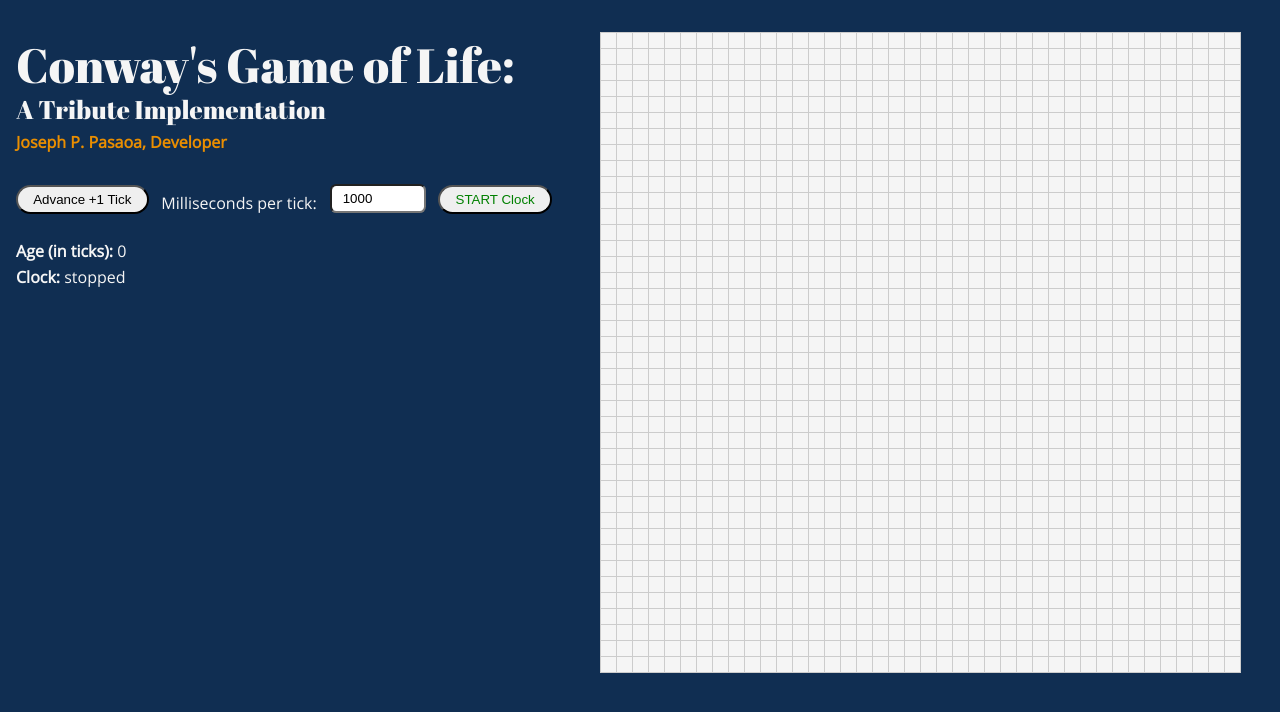
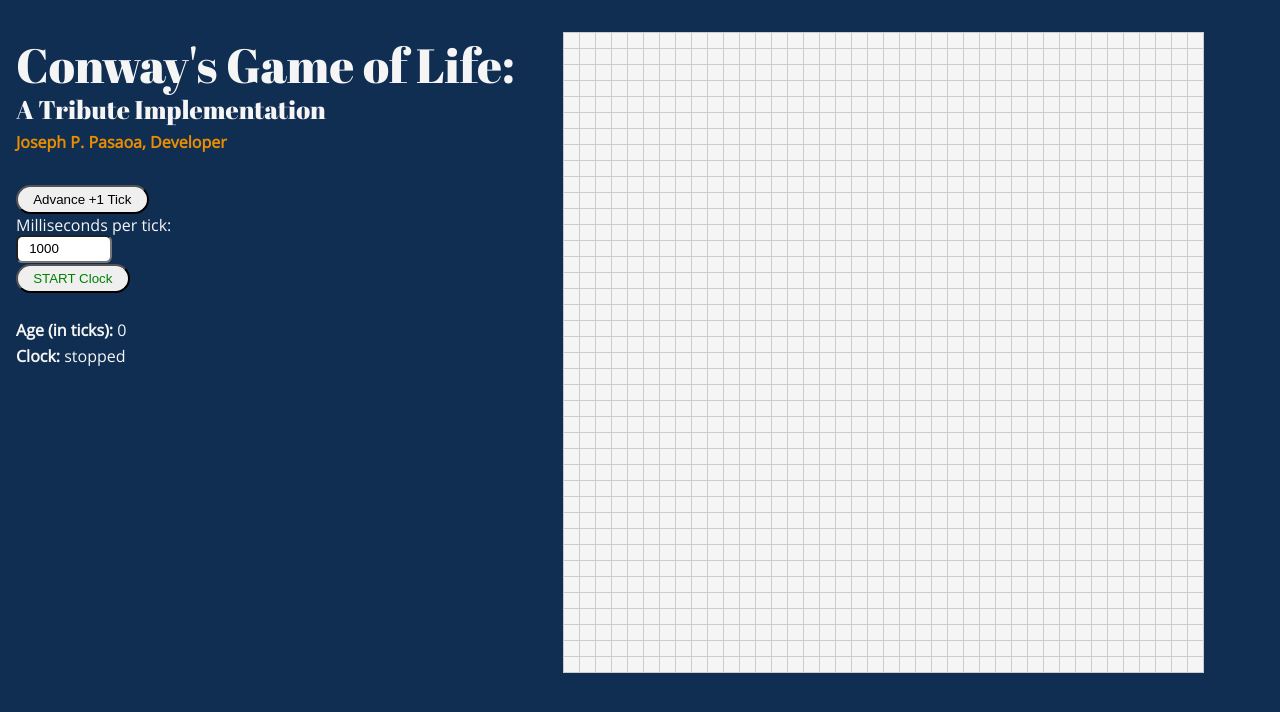
Before and after one commit to joseph-p-pasaoa/conways-game-of-life--react-ts, a React (Create React App) app: page / in a window 1280 px wide. Shown: the top 712 px of the page. Built offline with nearby package versions, Linux system fonts and the light colour scheme.

Commit message:
switch controls to column flex temporarily so styling can be postponed

```diff
--- a/src/App.scss
+++ b/src/App.scss
@@ -129,13 +129,13 @@ h3.developer {
 }
 
 .controls {
-    @include flex-striaght(row, flex-start, flex-end);
+    @include flex-striaght(column, flex-start, flex-start);
 
     margin-top: 2rem;
 
-    * + * {
-        margin-left: .8rem;
-    }
+    // * + * {
+    //     margin-left: .8rem;
+    // }
 }
 
 .clocktoggle {
```
